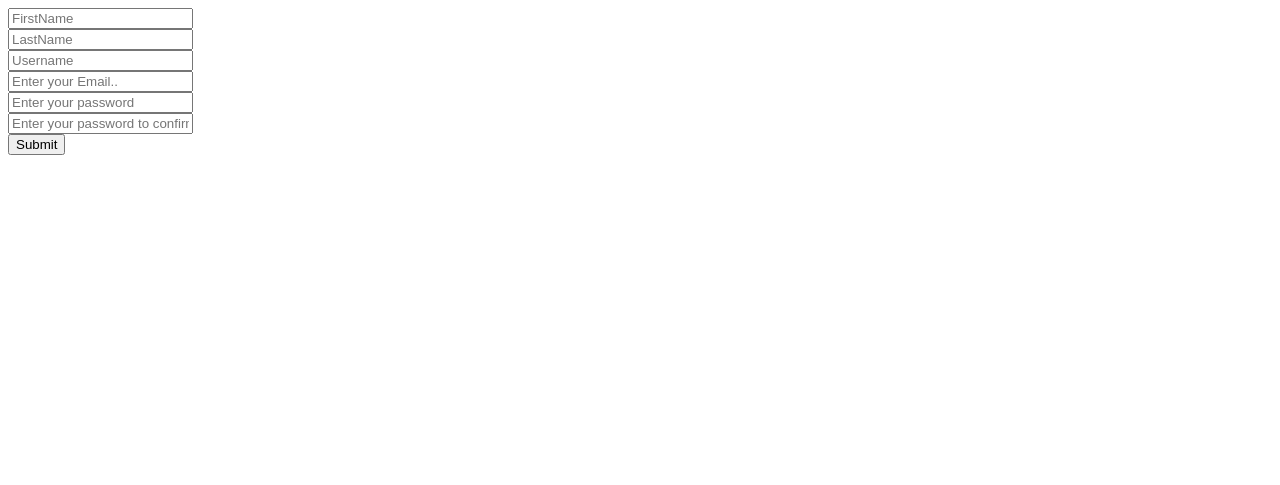
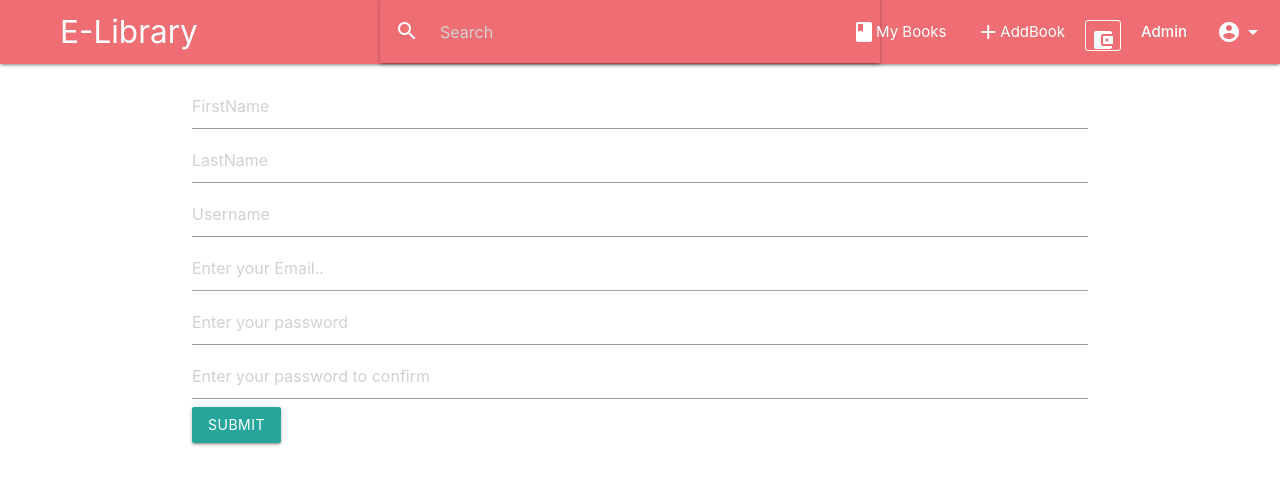
Before and after one commit to gurnitha/django-bible-elibrary, a Django app: page /register/ in a window 1280 px wide. Shown: the top 485 px of the page. Run offline with Django 3.2, Linux system fonts and the light colour scheme.

Commit message:
6. Template inheritance - Create base_layout and use it with register page

```diff
--- a/templates/accounts/register.html
+++ b/templates/accounts/register.html
@@ -1,3 +1,6 @@
+{% extends 'base_layout.html' %}
+
+{% block content %}
 <form method="POST">
 
 	{% csrf_token %}
@@ -36,3 +39,4 @@
 		name="Register"
 		class="btn">
 </form>
+{% endblock content %}
--- /dev/null
+++ b/templates/base_layout.html
@@ -0,0 +1,27 @@
+<!DOCTYPE html>
+
+<html lang="en">
+<head>
+    <meta charset="UTF-8" />
+    <meta name="viewport" content="width=device-width, initial-scale=1.0" />
+    <meta http-equiv="X-UA-Compatible" content="ie=edge" />
+    <title>Read Book</title>
+
+    <!-- jquery -->
+    <script src="https://cdnjs.cloudflare.com/ajax/libs/jquery/3.4.1/jquery.min.js"></script>
+
+    <!-- Compiled and minified CSS materialized -->
+    <link rel="stylesheet" href="https://cdnjs.cloudflare.com/ajax/libs/materialize/1.0.0/css/materialize.min.css" />
+    <!-- CDN for Icon -->
+    <link href="https://fonts.googleapis.com/icon?family=Material+Icons" rel="stylesheet" />
+    <!-- Compiled and minified JavaScript for materialized -->
+    <script src="https://cdnjs.cloudflare.com/ajax/libs/materialize/1.0.0/js/materialize.min.js"></script>
+
+</head>
+<body>
+    {% include "includes/navbar.html" %}
+    <div class="container">
+        {% block content %} {% endblock content %}
+    </div>
+</body>
+</html>
--- /dev/null
+++ b/templates/includes/navbar.html
@@ -0,0 +1,53 @@
+<!-- Dropdown Structure -->
+<ul id="dropdown1" class="dropdown-content" style="height:0px;">
+
+</ul>
+<nav>
+  <div class="nav-wrapper">
+    <a href="/" class="brand-logo" style="margin-left: 60px;">E-Library</a>
+    <ul class="right hide-on-med-and-down" style="height: 0px;">
+
+      <li>
+        <a href=""><i class="material-icons" style="display: inline; vertical-align: bottom;">book</i>My Books</a>
+      </li>
+      <li>
+        <a href=""><i class="material-icons" style="display: inline; vertical-align: bottom;">add</i>AddBook</a><br />
+      </li>
+
+      <li>
+        <span style="font-weight: 501;border: 1px solid;padding: 5px;border-radius: 3px;vertical-align: sub;margin: 5px;">
+          <i class="material-icons" style="display: inline;vertical-align: bottom;">account_balance_wallet</i>
+        </span>
+      </li>
+
+      <li><a href="/admin/" style="font-weight: 501;">Admin</a><br /></li>
+
+      <!-- Dropdown Trigger -->
+      <li>
+        <a class="dropdown-trigger" href="#!" data-target="dropdown1">
+          <span style="font-weight: 501;">
+            <i class="material-icons" style="display: inline; vertical-align: bottom;">account_circle</i>
+
+            <i class="material-icons right" style="margin-left: 0px;">arrow_drop_down </i>
+          </span>
+        </a>
+      </li>
+    </ul>
+  </div>
+</nav>
+<nav style="width: 500px; margin-top: -65px; margin-left: 380px; margin-bottom: 20px;">
+  <div class="nav-wrapper" style="width: 500px; ">
+    <form method="GET" action=''>
+      <div class="input-field">
+        <input id="search" type="search" name="q" placeholder="Search" />
+        <label class="label-icon" for="search"><i class="material-icons">search</i></label>
+        <i class="material-icons">close</i>
+      </div>
+    </form>
+  </div>
+</nav>
+<script type="text/javascript">
+  $(document).ready(function() {
+    $(".dropdown-trigger").dropdown();
+  });
+</script>
```
Also changed, not shown: README.md.
